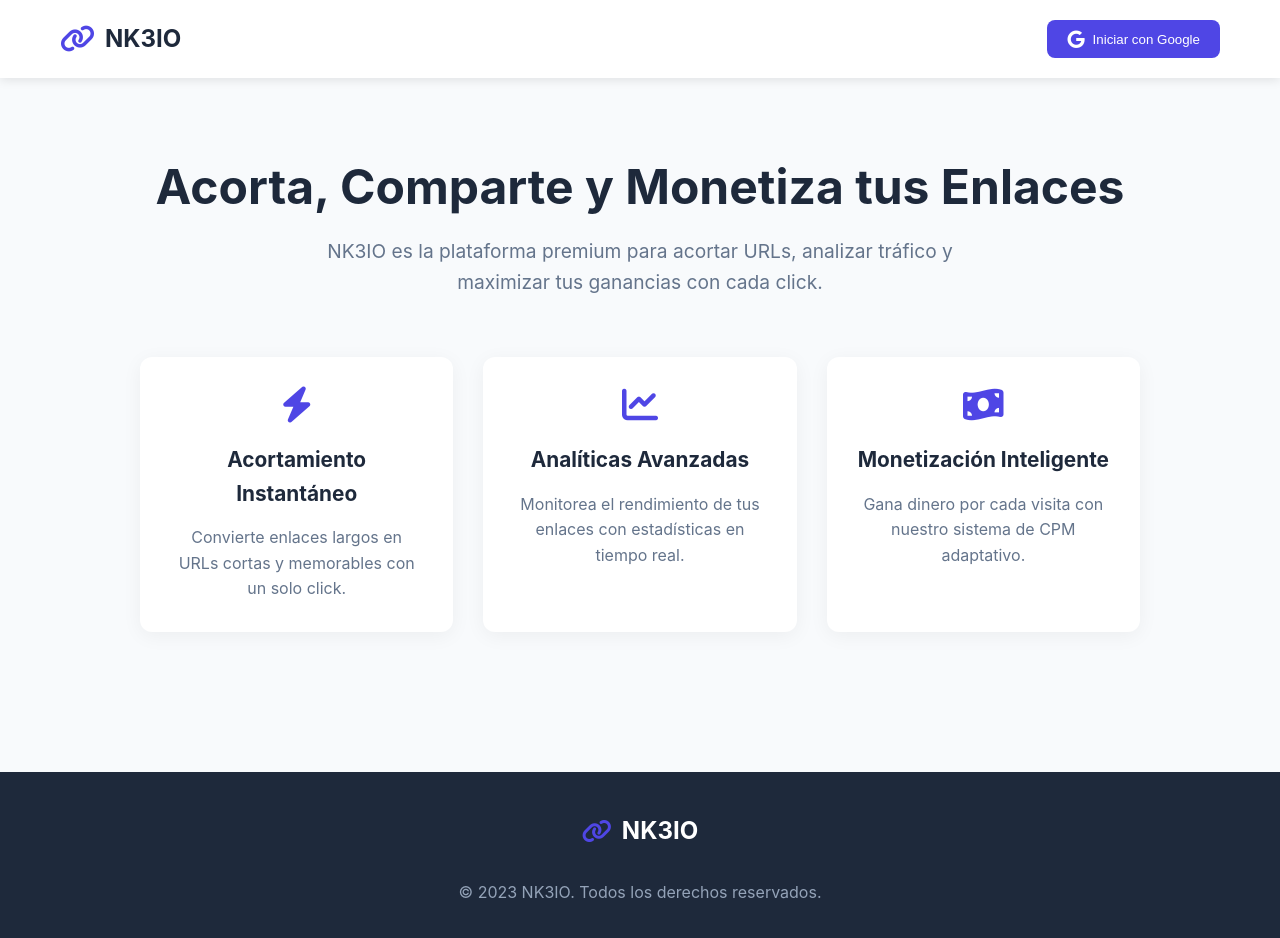
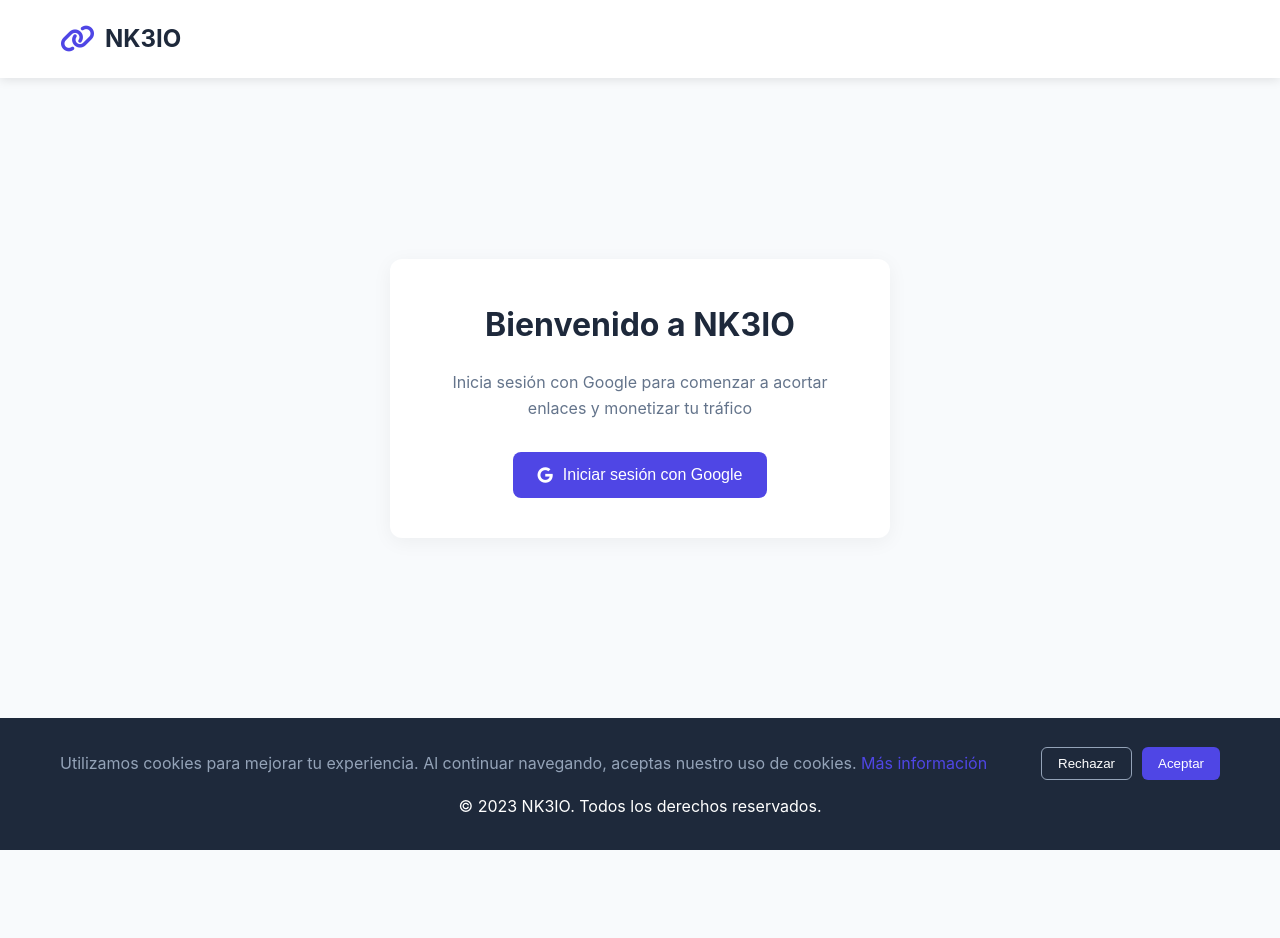
Before and after one commit to YoshiClaroo/nk3io, a plain HTML site: page login.html in a window 1280 px wide. After the commit the page ends 850 px from the top, so only its background shows below. Drawn offline with Linux system fonts and the light colour scheme; no server answers.

Commit message:
Update login.html

```diff
--- a/login.html
+++ b/login.html
@@ -3,7 +3,7 @@
 <head>
   <meta charset="UTF-8">
   <meta name="viewport" content="width=device-width, initial-scale=1.0">
-  <title>NK3IO - Acortador de URLs Premium</title>
+  <title>NK3IO - Iniciar Sesión</title>
   <link rel="stylesheet" href="https://cdnjs.cloudflare.com/ajax/libs/font-awesome/6.4.0/css/all.min.css">
   <style>
     :root {
@@ -58,175 +58,167 @@
       font-weight: 700;
       color: var(--dark);
     }
+    .main {
+      display: flex;
+      justify-content: center;
+      align-items: center;
+      min-height: 80vh;
+      text-align: center;
+    }
+    .login-box {
+      background: white;
+      border-radius: 12px;
+      padding: 40px;
+      box-shadow: 0 4px 20px rgba(0, 0, 0, 0.05);
+      max-width: 500px;
+      width: 100%;
+    }
+    .login-title {
+      font-size: 2rem;
+      margin-bottom: 20px;
+      color: var(--dark);
+    }
+    .login-description {
+      color: var(--gray);
+      margin-bottom: 30px;
+    }
     .auth-button {
       background: var(--primary);
       color: white;
       border: none;
-      padding: 10px 20px;
+      padding: 14px 25px;
       border-radius: 8px;
       cursor: pointer;
+      font-size: 16px;
       font-weight: 500;
-      display: flex;
+      transition: background 0.3s;
+      display: inline-flex;
       align-items: center;
-      gap: 8px;
-      transition: background 0.3s;
+      gap: 10px;
     }
     .auth-button:hover {
       background: var(--primary-dark);
     }
-    .auth-button i {
-      font-size: 18px;
-    }
-    .main {
-      padding: 80px 0;
-      text-align: center;
-    }
-    .hero h1 {
-      font-size: 3rem;
-      margin-bottom: 20px;
-      color: var(--dark);
-      line-height: 1.2;
-    }
-    .hero p {
-      font-size: 1.2rem;
-      color: var(--gray);
-      max-width: 700px;
-      margin: 0 auto 40px;
-    }
-    .features {
-      display: grid;
-      grid-template-columns: repeat(auto-fit, minmax(300px, 1fr));
-      gap: 30px;
-      margin: 60px auto;
-      max-width: 1000px;
-    }
-    .feature-card {
-      background: white;
-      border-radius: 12px;
-      padding: 30px;
-      box-shadow: 0 4px 20px rgba(0, 0, 0, 0.05);
-    }
-    .feature-icon {
-      font-size: 36px;
-      color: var(--primary);
-      margin-bottom: 20px;
-    }
-    .feature-title {
-      font-size: 1.3rem;
-      margin-bottom: 15px;
-      color: var(--dark);
-    }
-    .feature-desc {
-      color: var(--gray);
-    }
     footer {
       background: var(--dark);
       color: white;
-      padding: 40px 0;
+      padding: 30px 0;
       text-align: center;
     }
-    .footer-logo {
-      font-size: 24px;
-      font-weight: 700;
-      margin-bottom: 15px;
+    .footer-links {
       display: flex;
+      justify-content: center;
+      gap: 20px;
+      margin-bottom: 20px;
+    }
+    .footer-link {
+      color: #94a3b8;
+      text-decoration: none;
+      transition: color 0.3s;
+    }
+    .footer-link:hover {
+      color: white;
+    }
+    .cookie-banner {
+      position: fixed;
+      bottom: 0;
+      left: 0;
+      right: 0;
+      background: var(--dark);
+      color: white;
+      padding: 20px;
+      z-index: 1000;
+      display: none;
+    }
+    .cookie-content {
+      max-width: 1200px;
+      margin: 0 auto;
+      display: flex;
+      flex-wrap: wrap;
+      justify-content: space-between;
       align-items: center;
-      justify-content: center;
+      gap: 20px;
+    }
+    .cookie-text {
+      flex: 1;
+      min-width: 300px;
+      color: #94a3b8;
+    }
+    .cookie-text a {
+      color: var(--primary);
+      text-decoration: none;
+    }
+    .cookie-buttons {
+      display: flex;
       gap: 10px;
     }
-    .footer-logo-icon {
-      color: var(--primary);
+    .cookie-btn {
+      padding: 8px 16px;
+      border-radius: 6px;
+      cursor: pointer;
+      font-weight: 500;
     }
-    .footer-bottom {
-      margin-top: 30px;
-      color: #94a3b8;
+    .cookie-accept {
+      background: var(--primary);
+      color: white;
+      border: none;
     }
-    @media (max-width: 768px) {
-      .hero h1 {
-        font-size: 2.2rem;
-      }
-      .features {
-        grid-template-columns: 1fr;
-      }
+    .cookie-decline {
+      background: transparent;
+      color: white;
+      border: 1px solid #94a3b8;
     }
   </style>
 </head>
 <body>
-  <!-- Header -->
   <header>
     <div class="container header-content">
       <a href="#" class="logo">
         <i class="fas fa-link logo-icon"></i>
         <span class="logo-text">NK3IO</span>
       </a>
-      <button id="googleLoginBtn" class="auth-button">
-        <i class="fab fa-google"></i>
-        <span id="authButtonText">Iniciar con Google</span>
-      </button>
     </div>
   </header>
 
-  <!-- Main Content -->
   <main class="main">
-    <div class="container">
-      <!-- Hero Section -->
-      <section class="hero">
-        <h1>Acorta, Comparte y Monetiza tus Enlaces</h1>
-        <p>NK3IO es la plataforma premium para acortar URLs, analizar tráfico y maximizar tus ganancias con cada click.</p>
-      </section>
-
-      <!-- Features Section -->
-      <section class="features">
-        <div class="feature-card">
-          <i class="fas fa-bolt feature-icon"></i>
-          <h3 class="feature-title">Acortamiento Instantáneo</h3>
-          <p class="feature-desc">Convierte enlaces largos en URLs cortas y memorables con un solo click.</p>
-        </div>
-        <div class="feature-card">
-          <i class="fas fa-chart-line feature-icon"></i>
-          <h3 class="feature-title">Analíticas Avanzadas</h3>
-          <p class="feature-desc">Monitorea el rendimiento de tus enlaces con estadísticas en tiempo real.</p>
-        </div>
-        <div class="feature-card">
-          <i class="fas fa-money-bill-wave feature-icon"></i>
-          <h3 class="feature-title">Monetización Inteligente</h3>
-          <p class="feature-desc">Gana dinero por cada visita con nuestro sistema de CPM adaptativo.</p>
-        </div>
-      </section>
+    <div class="login-box">
+      <h1 class="login-title">Bienvenido a NK3IO</h1>
+      <p class="login-description">Inicia sesión con Google para comenzar a acortar enlaces y monetizar tu tráfico</p>
+      <button id="googleLoginBtn" class="auth-button">
+        <i class="fab fa-google"></i>
+        Iniciar sesión con Google
+      </button>
     </div>
   </main>
 
-  <!-- Footer -->
   <footer>
     <div class="container">
-      <div class="footer-logo">
-        <i class="fas fa-link footer-logo-icon"></i>
-        <span>NK3IO</span>
+      <div class="footer-links">
+        <a href="privacidad.html" class="footer-link">Política de Privacidad</a>
+        <a href="terminos.html" class="footer-link">Términos y Condiciones</a>
       </div>
-      <div class="footer-bottom">
-        &copy; 2023 NK3IO. Todos los derechos reservados.
-      </div>
+      <p>&copy; 2023 NK3IO. Todos los derechos reservados.</p>
     </div>
   </footer>
 
-  <!-- Firebase SDK -->
+  <!-- Banner de Cookies -->
+  <div id="cookieBanner" class="cookie-banner">
+    <div class="container cookie-content">
+      <div class="cookie-text">
+        Utilizamos cookies para mejorar tu experiencia. Al continuar navegando, aceptas nuestro uso de cookies.
+        <a href="privacidad.html">Más información</a>
+      </div>
+      <div class="cookie-buttons">
+        <button id="declineCookies" class="cookie-btn cookie-decline">Rechazar</button>
+        <button id="acceptCookies" class="cookie-btn cookie-accept">Aceptar</button>
+      </div>
+    </div>
+  </div>
+
   <script type="module">
     // Import the functions you need from the SDKs you need
     import { initializeApp } from "https://www.gstatic.com/firebasejs/11.6.1/firebase-app.js";
-    import { getAnalytics } from "https://www.gstatic.com/firebasejs/11.6.1/firebase-analytics.js";
-    import {
-      getAuth,
-      signInWithPopup,
-      GoogleAuthProvider,
-      onAuthStateChanged,
-      signOut
-    } from "https://www.gstatic.com/firebasejs/11.6.1/firebase-auth.js";
-    import {
-      getFirestore,
-      doc,
-      setDoc,
-      getDoc
-    } from "https://www.gstatic.com/firebasejs/11.6.1/firebase-firestore.js";
+    import { getAuth, signInWithPopup, GoogleAuthProvider, onAuthStateChanged } from "https://www.gstatic.com/firebasejs/11.6.1/firebase-auth.js";
 
     // Your web app's Firebase configuration
     const firebaseConfig = {
@@ -241,88 +233,50 @@
 
     // Initialize Firebase
     const app = initializeApp(firebaseConfig);
-    const analytics = getAnalytics(app);
     const auth = getAuth(app);
-    const db = getFirestore(app);
     const provider = new GoogleAuthProvider();
 
     // Elementos del DOM
     const googleLoginBtn = document.getElementById('googleLoginBtn');
-    const authButtonText = document.getElementById('authButtonText');
+    const cookieBanner = document.getElementById('cookieBanner');
+    const acceptCookies = document.getElementById('acceptCookies');
+    const declineCookies = document.getElementById('declineCookies');
 
-    // Configurar el proveedor Google
-    provider.setCustomParameters({
-      prompt: 'select_account'
+    // Mostrar banner de cookies si no se ha aceptado
+    if (!localStorage.getItem('cookiesAccepted')) {
+      cookieBanner.style.display = 'block';
+    }
+
+    // Manejar aceptación de cookies
+    acceptCookies.addEventListener('click', () => {
+      localStorage.setItem('cookiesAccepted', 'true');
+      cookieBanner.style.display = 'none';
     });
 
-    // Función para login con Google
-    const loginWithGoogle = async () => {
+    // Manejar rechazo de cookies
+    declineCookies.addEventListener('click', () => {
+      localStorage.setItem('cookiesAccepted', 'false');
+      cookieBanner.style.display = 'none';
+    });
+
+    // Login con Google
+    googleLoginBtn.addEventListener('click', async () => {
       try {
-        const result = await signInWithPopup(auth, provider);
-        const user = result.user;
-
-        // Guardar información adicional en Firestore
-        const userRef = doc(db, 'users', user.uid);
-        const userDoc = await getDoc(userRef);
-
-        if (!userDoc.exists()) {
-          await setDoc(userRef, {
-            email: user.email,
-            displayName: user.displayName || user.email.split('@')[0],
-            photoURL: user.photoURL || '',
-            createdAt: new Date(),
-            lastLogin: new Date(),
-            provider: 'google'
-          });
-        } else {
-          await setDoc(userRef, {
-            lastLogin: new Date()
-          }, { merge: true });
+        await signInWithPopup(auth, provider);
+      } catch (error) {
+        console.error("Error en login:", error);
+        if (error.code !== 'auth/popup-closed-by-user') {
+          alert('Error al iniciar sesión. Intenta nuevamente.');
         }
-
-        // Redirigir al dashboard
-        window.location.href = 'home.html';
-      } catch (error) {
-        console.error("Error en login con Google:", error);
-
-        // Manejo de errores
-        if (error.code !== 'auth/popup-closed-by-user') {
-          alert('Error al iniciar sesión con Google. Intenta nuevamente.');
-        }
-      }
-    };
-
-    // Función para logout
-    const logout = async () => {
-      try {
-        await signOut(auth);
-      } catch (error) {
-        console.error("Error al cerrar sesión:", error);
-      }
-    };
-
-    // Observador de estado de autenticación
-    onAuthStateChanged(auth, (user) => {
-      if (user) {
-        // Usuario logueado
-        authButtonText.textContent = 'Mi Cuenta';
-        googleLoginBtn.onclick = () => {
-          window.location.href = 'home.html';
-        };
-
-        // Si ya está logueado y está en login.html, redirigir a home
-        if (window.location.pathname.endsWith('login.html')) {
-          window.location.href = 'home.html';
-        }
-      } else {
-        // Usuario no logueado
-        authButtonText.textContent = 'Iniciar con Google';
-        googleLoginBtn.onclick = loginWithGoogle;
       }
     });
 
-    // Inicializar botón
-    googleLoginBtn.onclick = loginWithGoogle;
+    // Redirigir si ya está autenticado
+    onAuthStateChanged(auth, (user) => {
+      if (user) {
+        window.location.href = 'home.html';
+      }
+    });
   </script>
 </body>
 </html>
```
